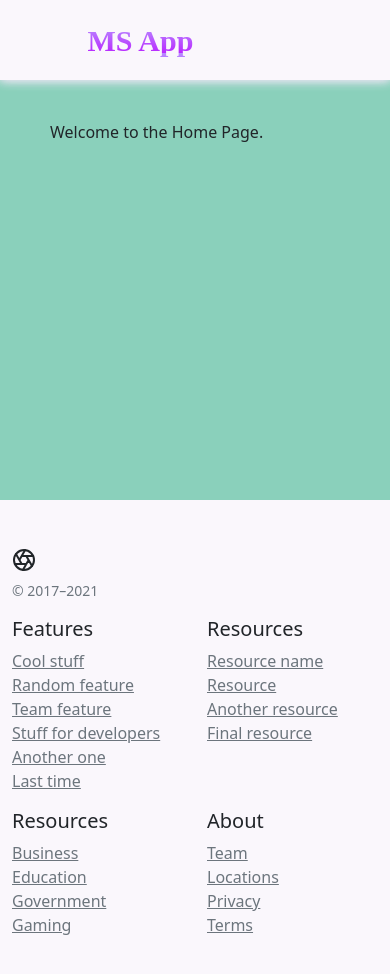
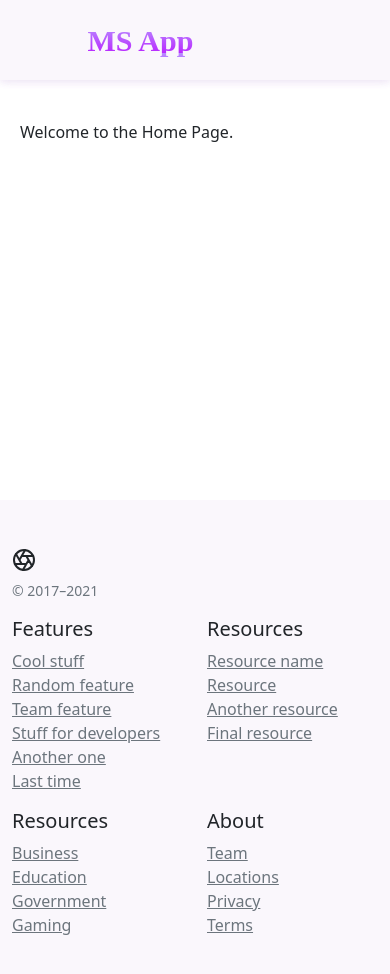
Before and after one commit to mshsun20/msapprepo, a React (Create React App) app: page / in a window 390 px wide. Shown: the top 974 px of the page. Built offline with nearby package versions, Linux system fonts and the light colour scheme; some icons are missing; a web font is replaced by a local one.

Commit message:
6th commit 24july2021

```diff
--- a/src/components/Navbar.js
+++ b/src/components/Navbar.js
@@ -24,7 +24,7 @@ const Navbar = () => {
                         <NavLink className="nvlnk" to='/about'><Button className="nvbtn">AboutUS</Button></NavLink>
                         <NavLink className="nvlnk" to='/contact'><Button className="nvbtn">ContactUS</Button></NavLink>
                     </div>
-                    <div className="hmbrgmnu" onClick={() => setmenuState(!menuState)}><MenuIcon /></div>
+                    <div className="hmbrgmnu"><MenuIcon className="hmbrgicn" onClick={() => setmenuState(!menuState)} /></div>
                 </div>
                 <div className='navsocm'>
                     <a href="https://www.facebook.com/mshsunny/" rel="noreferrer" target="_blank"><FacebookIcon className='nvsclnk' style={{color: '#1778F2' }} /></a>
--- a/src/styles/mystyl.scss
+++ b/src/styles/mystyl.scss
@@ -4,9 +4,9 @@
 
 
 .apbdy {
-    position: static;
+    position: sticky;
     float: left;
-    background-color: lighten($shcl9, 20%);
+    // background-color: lighten($shcl9, 20%);
     width: 100%;
     height: auto;
     min-height: 500px;
@@ -128,16 +128,8 @@
 
 @media (max-width: 768px) {
 
-    .mobile-apbdy {
-        position: sticky;
-        float: left;
-        background-color: lighten($shcl9, 20%);
-        width: 100%;
-        height: auto;
-        min-height: 500px;
-        margin-top: 200px;
-        margin-bottom: 50px;
-        z-index: -1;
+    .apbdy {
+        padding: 120px 20px 50px 20px;
     }
 
     // Navbar.js responsive styles
@@ -170,6 +162,9 @@
         .hmbrgmnu {
             @include cmmnflx;
             width: 100%;
+            .hmbrgicn {
+                cursor: pointer;
+            }
         }
     }
 
```
